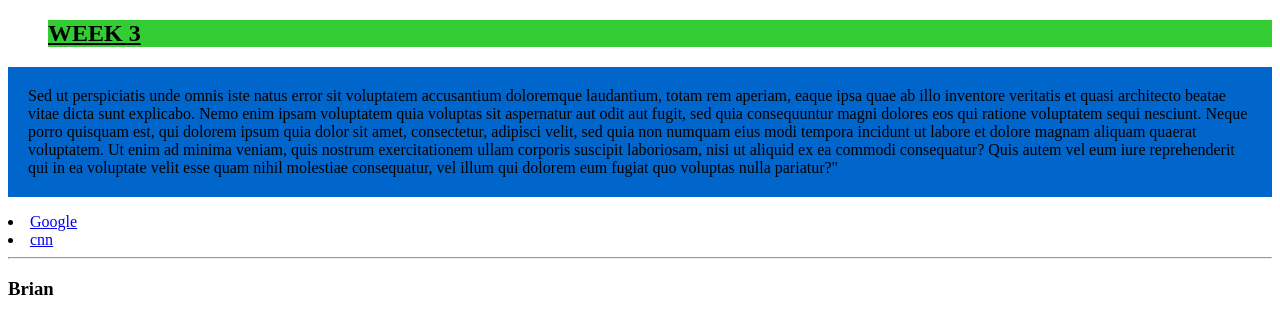
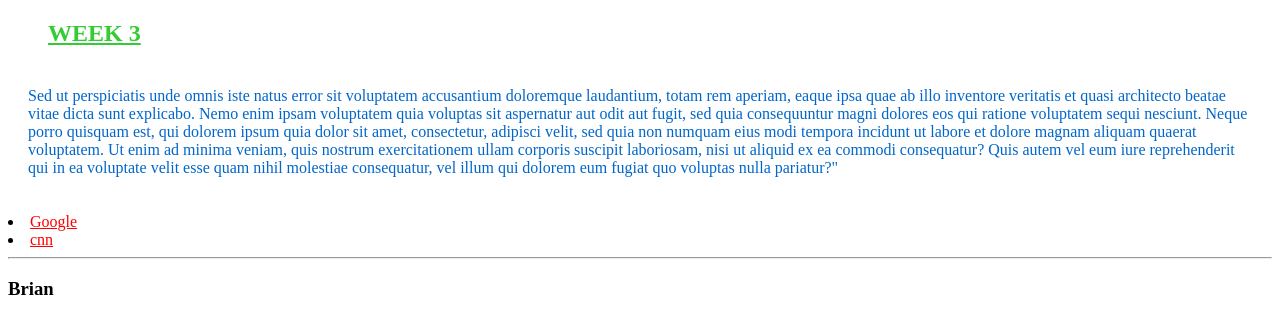
Before and after one commit to BRIANisGOD/codingclass, a plain HTML site: page week3.html in a window 1280 px wide. Drawn offline with Linux system fonts and the light colour scheme.

Commit message:
sup bumssss

```diff
--- a/css/main.css
+++ b/css/main.css
@@ -1,4 +1,5 @@
-.page-navigation {
+*
+ * .page-navigation {
    background-color: #00A3CC;
     color:#FFF;
     height: 50px;
--- a/css/week3.css
+++ b/css/week3.css
@@ -1,8 +1,17 @@
 h1{
-   background-color: #33CC33;
+   color: #33CC33;
     text-decoration:underline;
 }
 p {
-	background-color:#0066CC;
+	color:#0066CC;
     padding: 20px;
- }
+}
+
+
+
+ .page-navigation1 li a{
+color:#FF0000;}
+.page-navigation1 li a:hover{
+color:green;
+    text-decoration:none;
+}
--- a/week3.html
+++ b/week3.html
@@ -5,12 +5,12 @@
     <title>My Page</title>
     <link rel="stylesheet" type="text/css" href="css/week3.css" />
   </head>
-    <nav  class="page-navigation1" id="navigation1">
+    <nav  class="page-navigation" id="navigation1">
   <body>
      <ul> <h1>WEEK 3</h1></ul>
       <p>Sed ut perspiciatis unde omnis iste natus error sit voluptatem accusantium doloremque laudantium, totam rem aperiam, eaque ipsa quae ab illo inventore veritatis et quasi architecto beatae vitae dicta sunt explicabo. Nemo enim ipsam voluptatem quia voluptas sit aspernatur aut odit aut fugit, sed quia consequuntur magni dolores eos qui ratione voluptatem sequi nesciunt. Neque porro quisquam est, qui dolorem ipsum quia dolor sit amet, consectetur, adipisci velit, sed quia non numquam eius modi tempora incidunt ut labore et dolore magnam aliquam quaerat voluptatem. Ut enim ad minima veniam, quis nostrum exercitationem ullam corporis suscipit laboriosam, nisi ut aliquid ex ea commodi consequatur? Quis autem vel eum iure reprehenderit qui in ea voluptate velit esse quam nihil molestiae consequatur, vel illum qui dolorem eum fugiat quo voluptas nulla pariatur?" </p>
-      <li><a href="http://www.google.com">Google</a></li>
-      <li><a href="http://www.cnn.com"> cnn</a></li>
+     <nav class="page-navigation1"> <li><a href="http://www.google.com">Google</a></li> </nav>
+     <nav class="page-navigation1"> <li><a href="http://www.cnn.com"> cnn</a></li> </nav>
       <hr>
       <h3>Brian</h3>
   </body>
```
